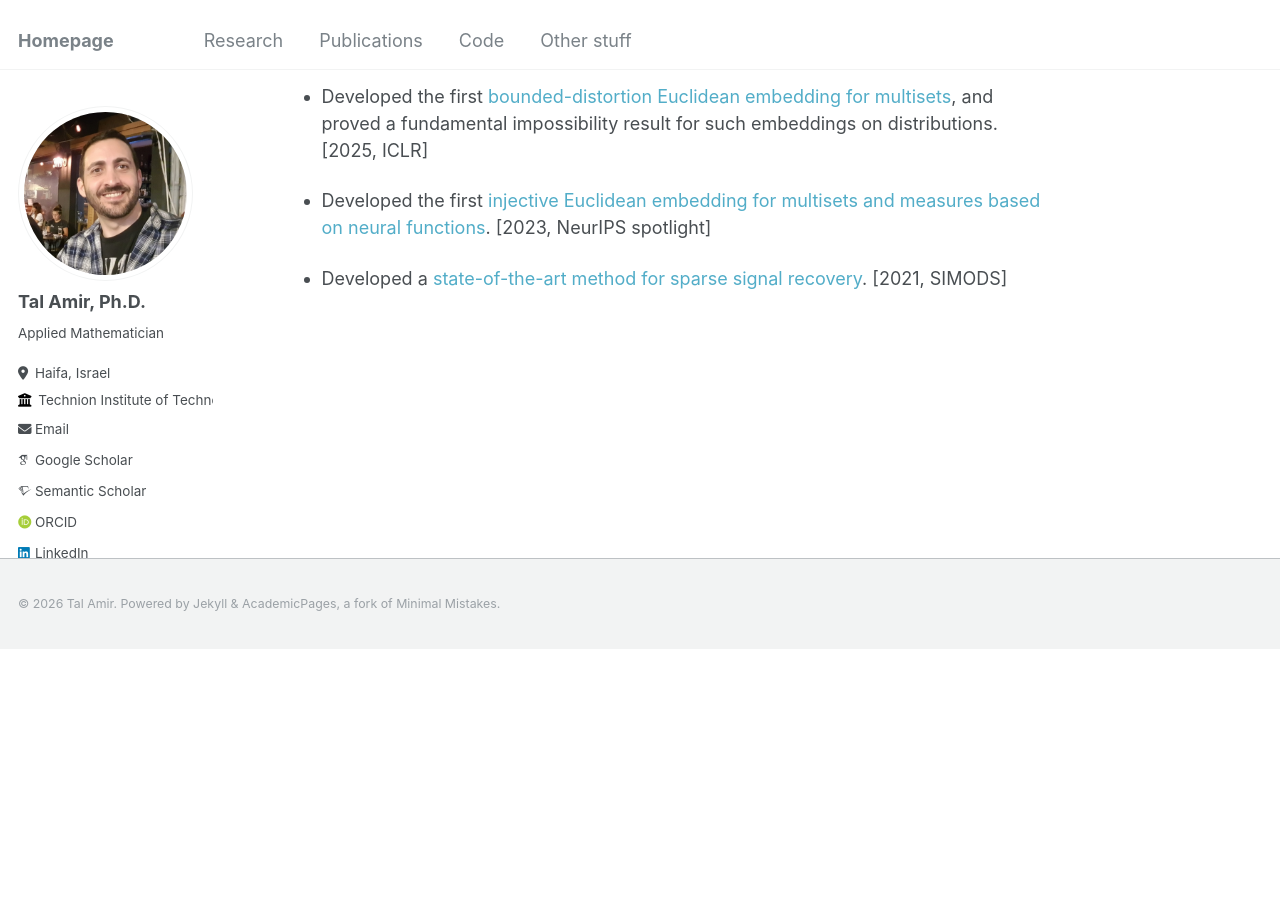
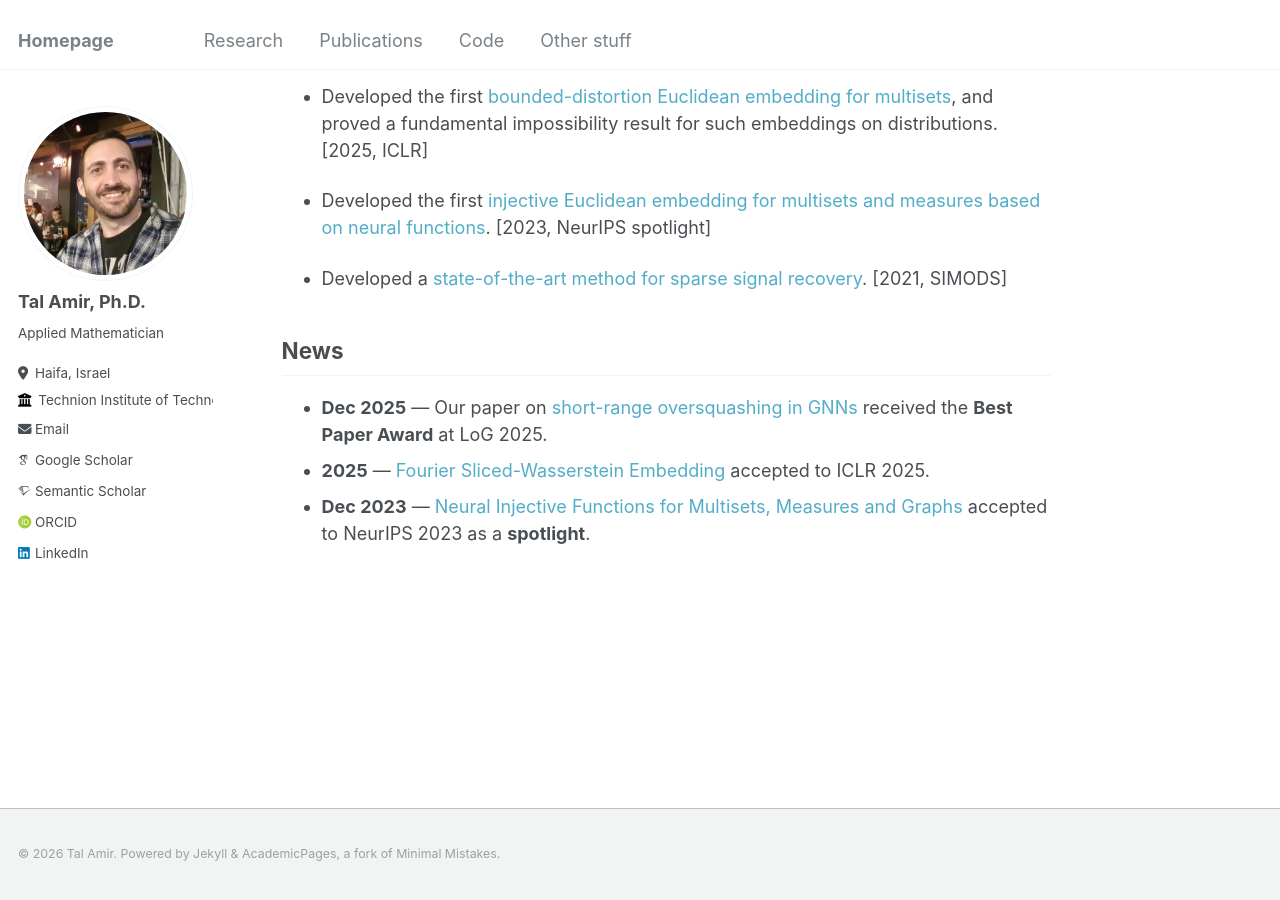
Before and after one commit to tal-amir/tal-amir.github.io, a Jekyll site: the page built from _pages/about.md, in a window 1280 px wide and 900 px high, scrolled down 558 px. Built offline with Jekyll 4.4.1, drawn with Linux system fonts in a browser that asks for light colours; some web fonts are replaced; before the commit the page ends 1208 px from its top, so only the background shows below that.

Commit message:
Added news section

```diff
--- a/_pages/about.md
+++ b/_pages/about.md
@@ -25,6 +25,12 @@ I completed my Ph.D. in 2020 under the supervision of [Prof. Boaz Nadler](https:
 
 - Developed a [state-of-the-art method for sparse signal recovery](https://tal-amir.github.io/publication/2021-09%20The%20Trimmed%20Lasso). [2021, SIMODS]
 
+## News
+
+- **Dec 2025** — Our paper on [short-range oversquashing in GNNs](https://tal-amir.github.io/publication/2025-12%20Short-Range%20Oversquashing) received the **Best Paper Award** at LoG 2025.
+- **2025** — [Fourier Sliced-Wasserstein Embedding](https://tal-amir.github.io/publication/2024-05%20Fourier%20Sliced-Wasserstein%20Embedding) accepted to ICLR 2025.
+- **Dec 2023** — [Neural Injective Functions for Multisets, Measures and Graphs](https://tal-amir.github.io/publication/2023-12%20Neural%20Injective%20Functions) accepted to NeurIPS 2023 as a **spotlight**.
+
 <!--
 
 <br>
```
